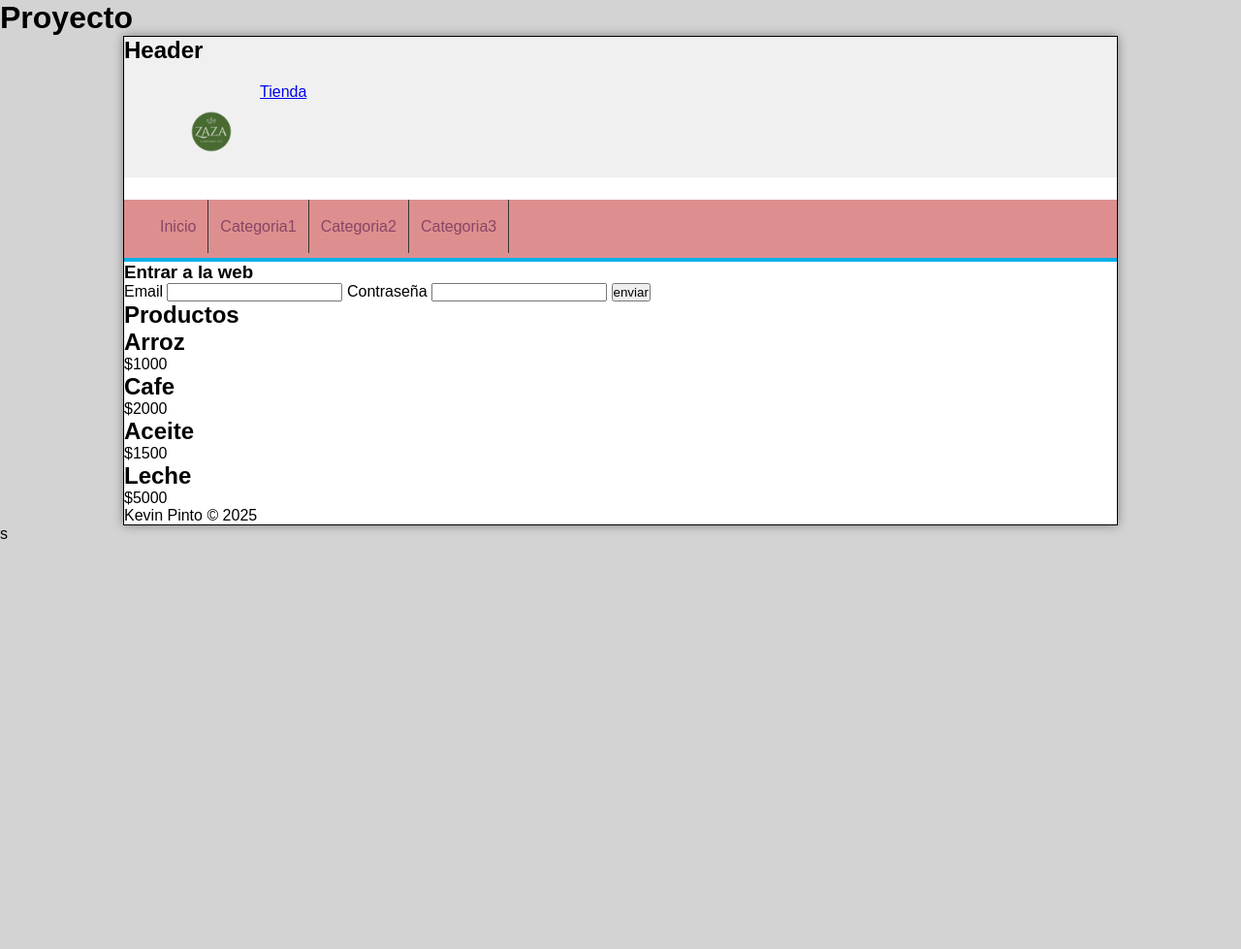
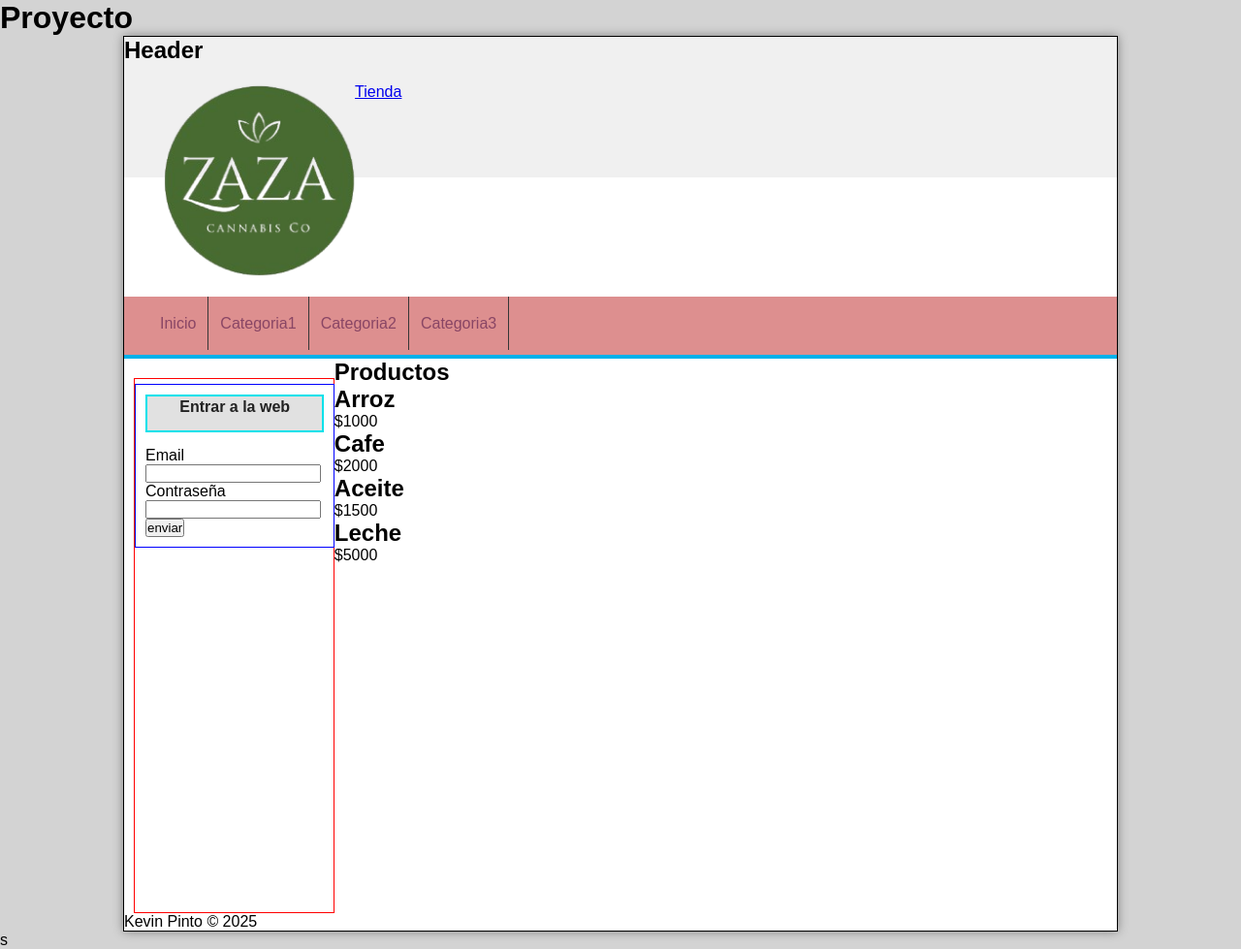
Before and after one commit to xeodeo/html2, a PHP site: page / in a window 1280 px wide. Shown: the whole page at 97% size. Before the commit the page ends 556 px from the top, so only its background shows below. Run offline with PHP 8.4, Linux system fonts and the light colour scheme.

Commit message:
Se modifica Css hasta  lateral  h3

```diff
--- a/css/style.css
+++ b/css/style.css
@@ -36,7 +36,7 @@ body{
 
 #logo img{
     float: left;
-    height: 100px;
+    height: 200px;
 }
 
 #menu{
@@ -73,3 +73,41 @@ body{
     background-color: blue;
 
 }
+
+#content{
+    margin: 0px auto;
+    overflow: hidden;
+    background-color: white;
+}
+
+#lateral{
+    width: 20%;
+    min-height: 550px;
+    float: left;
+    border: 1px solid red;
+    margin-top: 20px;
+    margin-left: 10px;
+
+}
+
+#lateral .block_aside{
+    display: block;
+    width: 90%;
+    margin: 5px auto;
+    padding: 10px;
+    border: 1px solid blue  ;
+}
+
+#lateral h3{
+    display: block;
+    color: #222;
+    width: center;
+    text-align: center;
+    padding-top: 2px;
+    padding-bottom: 15px;
+    margin-bottom: 15px;
+    font-size: 16px;
+    font-weight: bold;
+    background: #e1e1e1;
+    border: 2px solid #01e1EA;
+}
```
Also changed, not shown: tiendaLogo.png.
